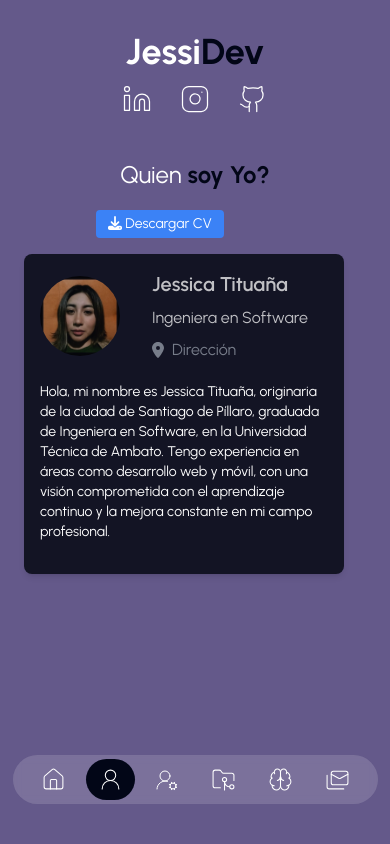
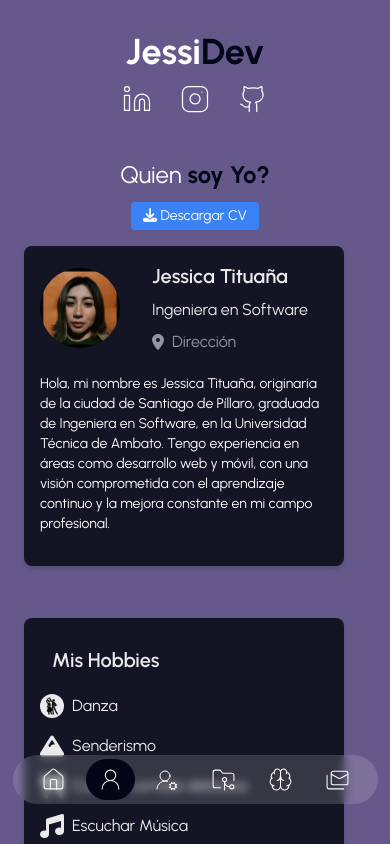
Before and after one commit to jess026p/Portafolio2.0-, a Next.js app in the folder briefcase/: page /about-me in a window 390 px wide. Shown: the top 844 px of the page. Built offline with nearby package versions, Linux system fonts and the light colour scheme.

Commit message:
Alineacion de dispositivos moviles

```diff
--- a/briefcase/app/(routes)/about-me/carousel.tsx
+++ b/briefcase/app/(routes)/about-me/carousel.tsx
@@ -1,10 +1,13 @@
-import React from 'react';
+
+import React, { useState, useRef, useEffect } from 'react';
 import { FontAwesomeIcon } from '@fortawesome/react-fontawesome';
+import { faArrowLeft, faArrowRight } from '@fortawesome/free-solid-svg-icons';
 import { faMapMarkerAlt, faLink, faMountain, faUtensils, faMusic, faWind } from '@fortawesome/free-solid-svg-icons';
+
 
 const ProfileCard = () => (
   <div className="bg-darkBg p-4 shadow-md rounded-lg mx-2 card-size my-4 ">
-    <div className="flex items-center animate-pulse space-x-4">
+     <div className="flex items-center animate-pulse space-x-4">
       <img src="../perfil.jpeg" alt="Perfil" className="w-20 h-20 rounded-full mr-4" />
       <div>
         <h2 className="text-xl font-semibold mb-2 text-white">Jessica Tituaña</h2>
@@ -24,7 +27,7 @@ const ProfileCard = () => (
 const HobbyCard = () => (
   <div className="bg-darkBg p-4 shadow-md rounded-lg mx-2 card-size my-4">
     <div  className="animate-pulse ">
-    <h2 className="text-xl font-semibold mb-2 text-white rounded-t-lg p-5">Mis Hobbies</h2>
+    <h2 className="text-xl font-semibold mb-2 text-white rounded-t-lg p-3">Mis Hobbies</h2>
     <div className="flex flex-wrap items-center">
       <ul>
       <div className="mb-4 flex items-center">
@@ -46,7 +49,7 @@ const HobbyCard = () => (
       </ul>
     </div>
     </div>
-  </div>
+    </div>
 );
 
 const PublicationCard = () => (
@@ -73,8 +76,6 @@ const PublicationCard = () => (
     </div>
   </div>
 );
-
-
 
 const CourseCard = () => (
   <div className="bg-darkBg p-4 shadow-md card-size rounded-lg mx-2 my-4 w-30rem">
@@ -104,12 +105,11 @@ const CourseCard = () => (
     </ul>
   </div>
 );
-
-
+// Otros componentes como PublicationCard y CourseCard se mantienen iguales
 
 const Carousel = () => (
   <div className="carousel-container">
-    <div className="carousel-scroll  relative" >
+    <div className="carousel-scroll " >
       <ProfileCard />
       <HobbyCard />
       <PublicationCard />
--- a/briefcase/app/(routes)/about-me/page.tsx
+++ b/briefcase/app/(routes)/about-me/page.tsx
@@ -19,7 +19,7 @@ const AboutMePage = () => {
           soy Yo?
         </span>
       </h1>
-      <div className="mt-2 px-20">
+      <div className="text-2xl leading-tight text-center md:text-left md:text-5xl px-20">
         <a
           href="../CV Jessica.pdf"
           className="bg-blue-500 text-white px-3 py-1 rounded inline-block mt-3 hover:bg-blue-600 text-sm"
--- a/briefcase/app/globals.css
+++ b/briefcase/app/globals.css
@@ -32,6 +32,21 @@ main{
   gap: 20px; /* Espacio entre las tarjetas */
 
 }
+@media (max-width: 396px) {
+  .carousel-container {
+    overflow-y: auto; /* Agrega scroll vertical */
+    overflow-x: hidden; /* Elimina scroll horizontal */
+    white-space: normal; /* Permite que los elementos se envuelvan */
+  }
+
+  .carousel-scroll {
+    display: flex;
+    flex-direction: column; /* Muestra los elementos en una columna */
+    gap: 20px; /* Espacio entre las tarjetas */
+
+  }
+}
+
 
 /* Estilos para las tarjetas si es necesario */
 
```
